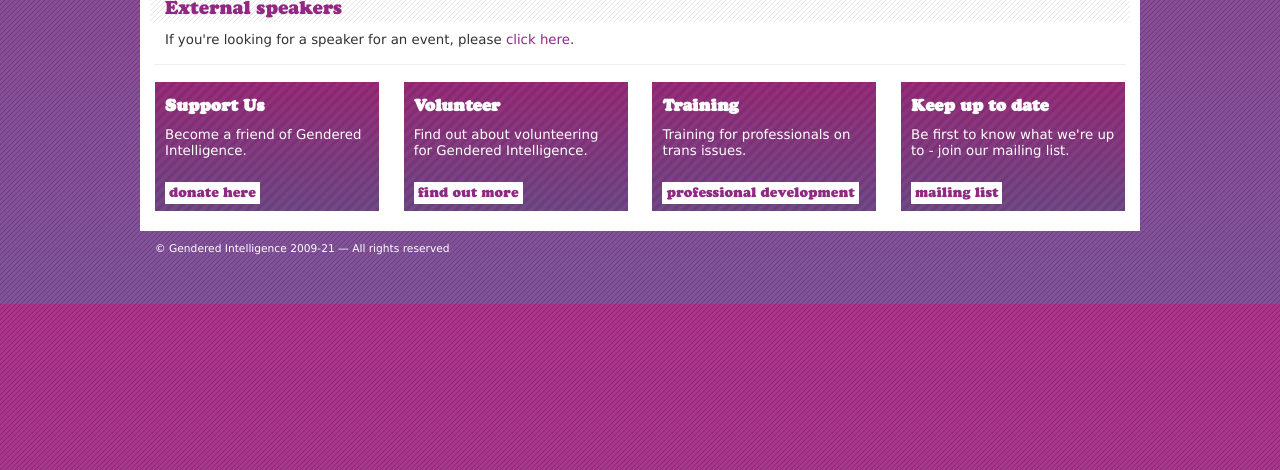
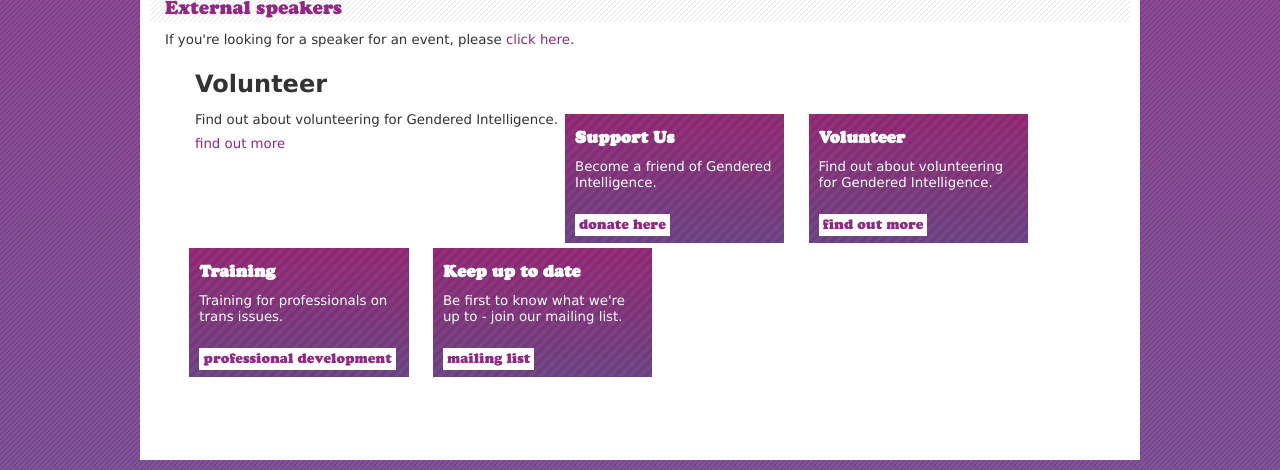
Before and after one commit to gracehagger/genderedintelligence.co.uk, a Jekyll site: the page built from services/publicengagement.html, in a window 1280 px wide and 900 px high, scrolled down 755 px, cut to the strip 430-900 px from the top of the window. Built offline with Jekyll 4.4.1, drawn with Linux system fonts in a browser that asks for light colours; nearby versions of some CDN libraries; comment, search, counter and statistics services are not loaded.

Commit message:
Update publicengagement.html

```diff
--- a/services/publicengagement.html
+++ b/services/publicengagement.html
@@ -42,3 +42,8 @@
 <h2>External speakers</h2>
 
 <p>If you're looking for a speaker for an event, please <a href="../professionals/presentations.html">click here</a>.</p>
+
+	<div class="span4">
+		<h3>Volunteer</h3>
+		<p>Find out about volunteering for Gendered Intelligence.</p>
+		<a class="donate" href="/support-us/volunteer.html">find out more</a>
```
